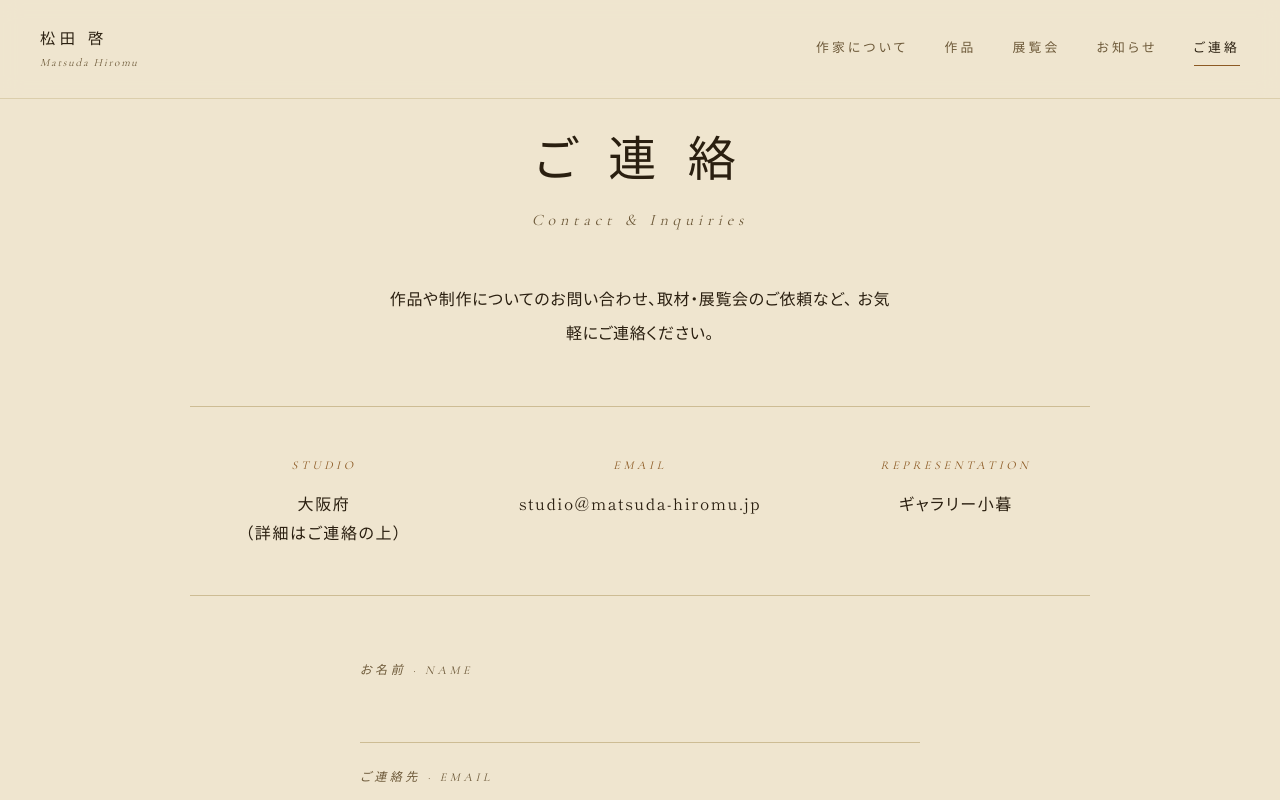
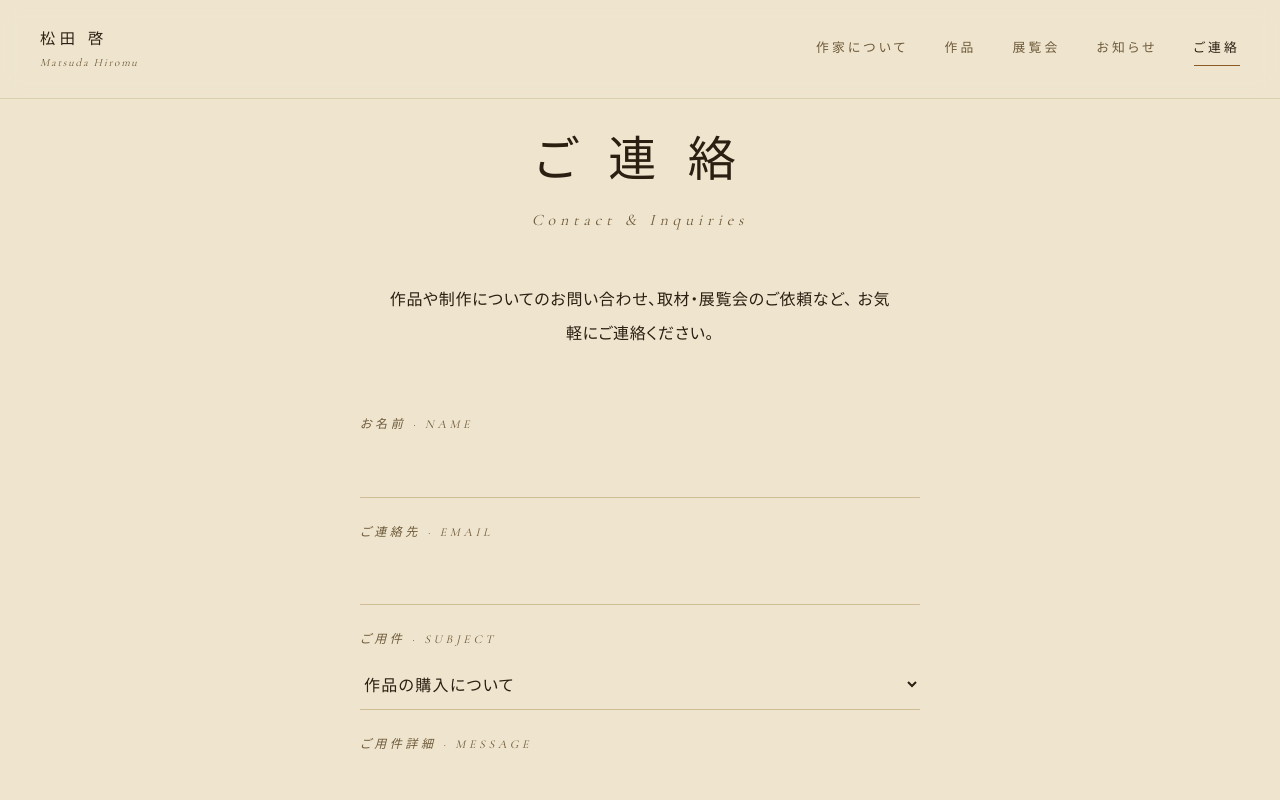
Before and after one commit to WadaKoki/oil-painter-portfolio, a Next.js app: page /contact in a window 1280 px wide. Shown: the top 800 px of the page. Built offline with nearby package versions, Linux system fonts and the light colour scheme.

Commit message:
Remove studio info from contact

```diff
--- a/src/components/contact/ContactForm.tsx
+++ b/src/components/contact/ContactForm.tsx
@@ -32,20 +32,6 @@ export default function ContactForm() {
         作品や制作についてのお問い合わせ、取材・展覧会のご依頼など、
         お気軽にご連絡ください。
       </p>
-      <dl className="contact-grid">
-        <div className="contact-block">
-          <dt>Studio</dt>
-          <dd>大阪府<br />（詳細はご連絡の上）</dd>
-        </div>
-        <div className="contact-block">
-          <dt>Email</dt>
-          <dd>studio@matsuda-hiromu.jp</dd>
-        </div>
-        <div className="contact-block">
-          <dt>Representation</dt>
-          <dd>ギャラリー小暮</dd>
-        </div>
-      </dl>
       {submitted ? (
         <p className="contact-submitted">お問い合わせを受け付けました。</p>
       ) : (
```
Also changed, not shown: 1 other file (tests, documents, lock files or other folders).
